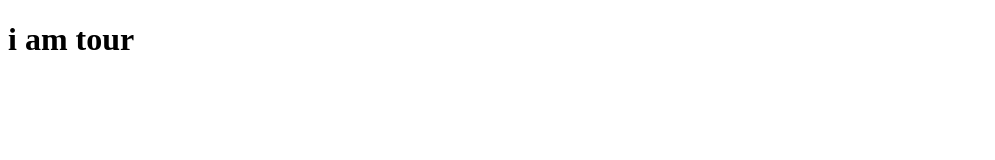
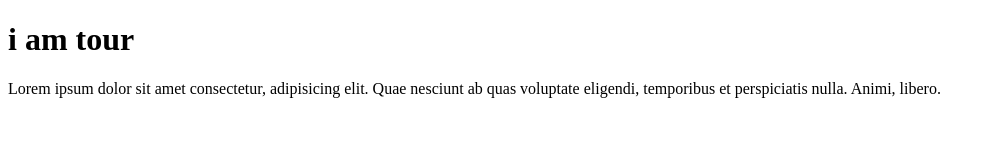
Before and after one commit to Majharul-Islam2121/second-repo-tour, a plain HTML site: page index.html in a window 1280 px wide. Shown: the whole page, without its empty margins (0-995 px from the left). Drawn offline with Linux system fonts and the light colour scheme.

Commit message:
add paragarps

```diff
--- a/index.html
+++ b/index.html
@@ -7,5 +7,6 @@
 </head>
 <body>
     <h1>i am tour</h1>
+    <p>Lorem ipsum dolor sit amet consectetur, adipisicing elit. Quae nesciunt ab quas voluptate eligendi, temporibus et perspiciatis nulla. Animi, libero.</p>
 </body>
 </html>
```
